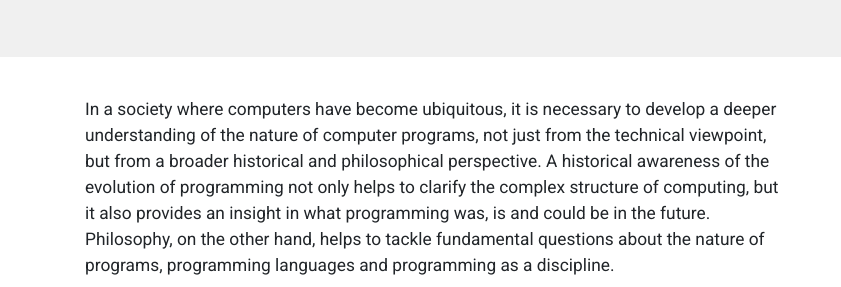
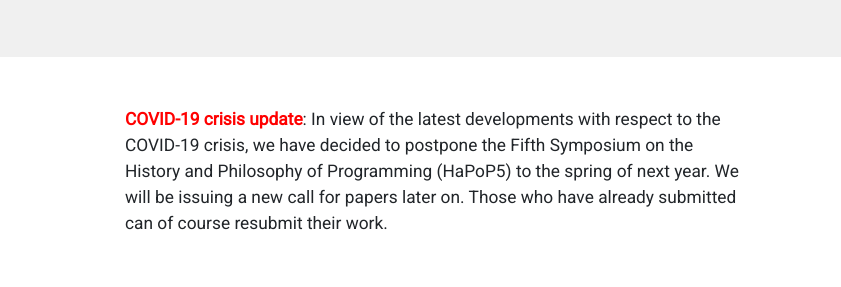
Before and after one commit to shift-society/hapop5, a plain HTML site: page index.html in a window 1280 px wide. Shown: the part 247-534 px from the top of the page, 0-841 px from the left. Drawn offline with nearby package versions, Linux system fonts and the light colour scheme; a script that the page names is missing.

Commit message:
COVID19 crisis

```diff
--- a/index.html
+++ b/index.html
@@ -91,6 +91,11 @@
         </div>
       </div>
       <div class="col col-12 col-md-9 col-lg-8 content">
+        <p style="padding:10px 40px 30px 40px"><strong style="color:red">COVID-19 crisis update</strong>: In view of the latest developments with respect to the COVID-19 crisis, we have decided
+          to postpone the Fifth Symposium on the History and Philosophy of Programming (HaPoP5) to
+          the spring of next year. We will be issuing a new call for papers later on. Those who
+          have already submitted can of course resubmit their work.</p>
+
         <p>In a society where computers have become ubiquitous, it is necessary to develop a deeper
         understanding of the nature of computer programs, not just from the technical viewpoint, but from
         a broader historical and philosophical perspective. A historical awareness of the evolution of
```
